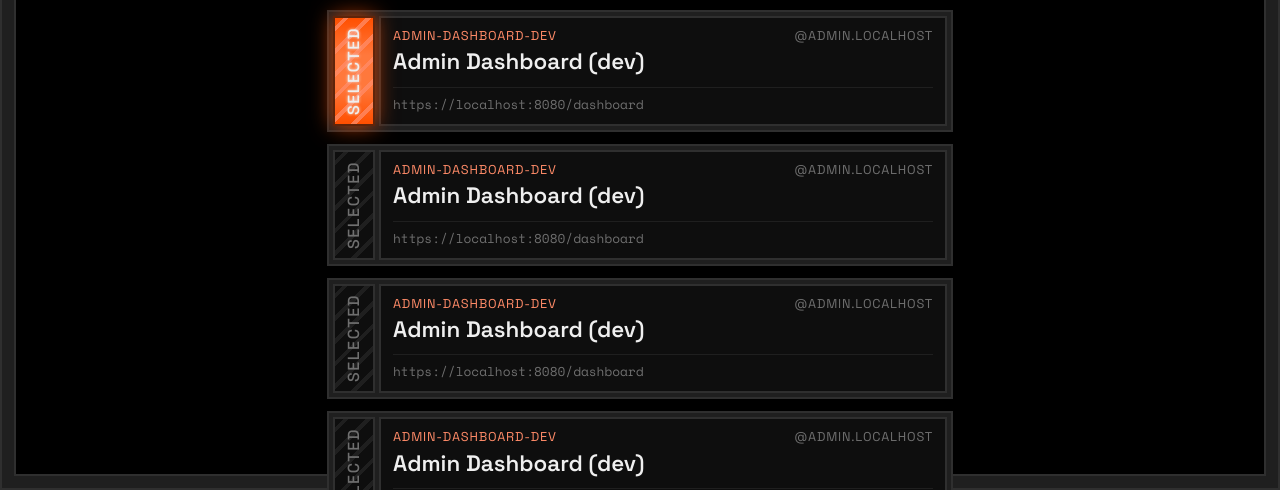
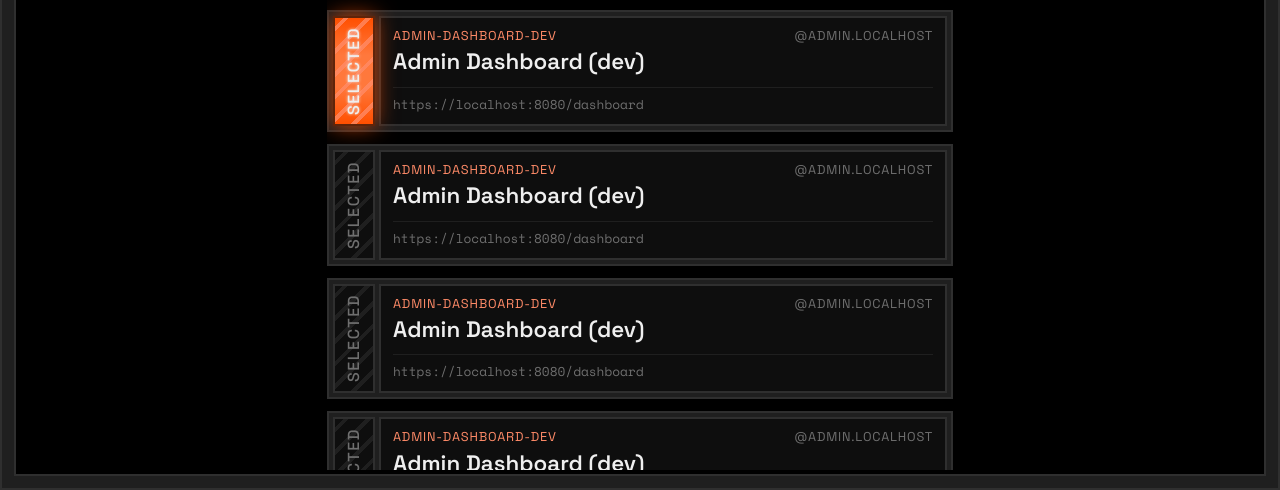
Before and after one commit to alexnoddings/warp, a website built with Vite: page client/index.html in a window 1280 px wide. Shown: the part 310-800 px from the top of the page. Built offline with nearby package versions, Linux system fonts and the light colour scheme.

Commit message:
Style tweaks

```diff
--- a/client/src/main.css
+++ b/client/src/main.css
@@ -45,7 +45,8 @@
 
 .controls {
     position: fixed;
-    top: 25%;
+    top: 25vh;
+    max-height: calc(75vh - (var(--space) * 5));
     left: 50%;
     transform: translateX(-50%);
 
@@ -61,6 +62,12 @@
         transform: translateX(-50%) translateY(-130px);
         transition: opacity 0.5s ease, transform 0.6s cubic-bezier(0.16, 1, 0.3, 1);
     }
+}
+
+main {
+    display: flex;
+    flex-direction: column;
+    overflow-y: auto;
 }
 
 /* Header */
```
